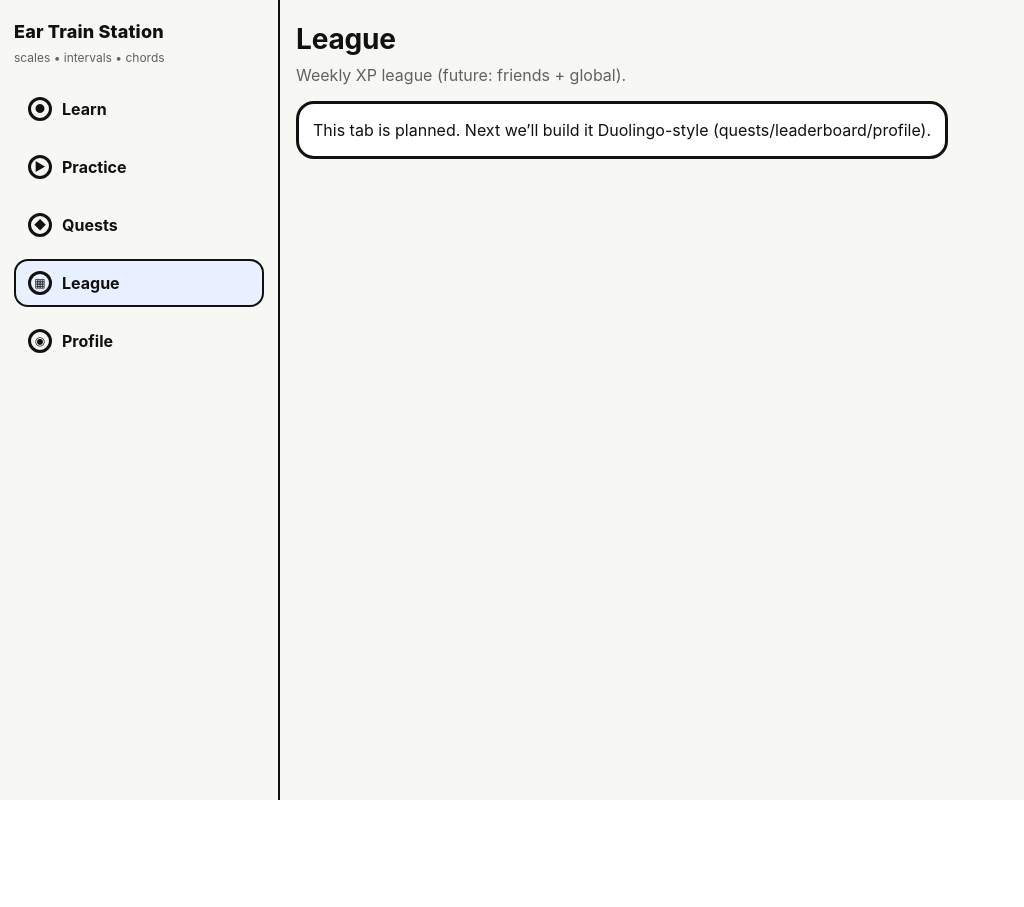
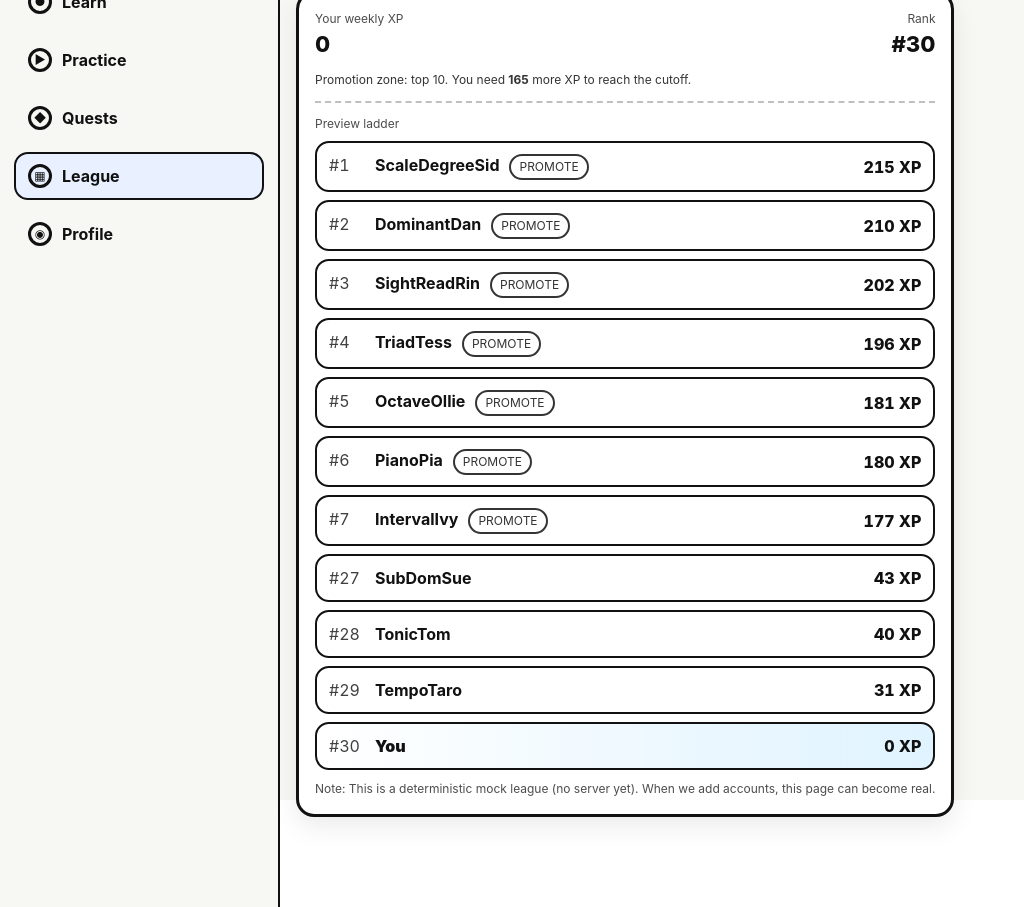
Before and after one commit to wpwcbc/ear-train-station, a React (Vite) app: page /leaderboard in a window 1280 px wide. Shown: the whole page, without its empty margins (0-1024 px from the left). Before the commit the page ends 800 px from the top, so only its background shows below. Built offline with nearby package versions, Linux system fonts and the light colour scheme.

Commit message:
Add Duolingo-style weekly league page

```diff
--- a/src/App.tsx
+++ b/src/App.tsx
@@ -5,7 +5,7 @@ import { LearnSectionsPage } from './pages/LearnSectionsPage';
 import { SectionDetailPage } from './pages/SectionDetailPage';
 import { SectionExamPage } from './pages/SectionExamPage';
 import { StationPage } from './pages/StationPage';
-import { PlaceholderPage } from './pages/PlaceholderPage';
+import { LeaguePage } from './pages/LeaguePage';
 import { PracticePage } from './pages/PracticePage';
 import { ReviewPage } from './pages/ReviewPage';
 import { QuestsPage } from './pages/QuestsPage';
@@ -34,7 +34,7 @@ function App() {
         <Route path="/practice" element={<PracticePage progress={progress} />} />
         <Route path="/review" element={<ReviewPage progress={progress} setProgress={setProgress} />} />
         <Route path="/quests" element={<QuestsPage progress={progress} />} />
-        <Route path="/leaderboard" element={<PlaceholderPage title="League" desc="Weekly XP league (future: friends + global)." />} />
+        <Route path="/leaderboard" element={<LeaguePage progress={progress} />} />
         <Route path="/profile" element={<ProfilePage progress={progress} setProgress={setProgress} />} />
 
         <Route path="*" element={<Navigate to="/learn" replace />} />
--- a/src/buildInfo.ts
+++ b/src/buildInfo.ts
@@ -1,6 +1,6 @@
 // AUTO-GENERATED by scripts/gen-build-info.mjs
 export const BUILD_INFO = {
-  commit: "32b80dc",
-  committedAt: "2026-02-05T13:05:11+08:00",
-  builtAt: "2026-02-05T05:27:32.903Z",
+  commit: "514d624",
+  committedAt: "2026-02-05T13:28:01+08:00",
+  builtAt: "2026-02-05T05:43:24.625Z",
 } as const;
--- /dev/null
+++ b/src/lib/league.ts
@@ -0,0 +1,136 @@
+import { mulberry32, shuffle } from './rng';
+
+export type LeagueState = {
+  version: 1;
+  /** Week identifier, e.g. 2026-W06 */
+  weekId: string;
+  /** Total XP snapshot at the start of this week. */
+  weekStartXp: number;
+};
+
+const KEY = 'ets_league_v1';
+
+function pad2(n: number) {
+  return String(n).padStart(2, '0');
+}
+
+/**
+ * ISO-ish week number using local time, Monday as week start.
+ * Good enough for a client-only “league”.
+ */
+export function currentWeekId(d = new Date()): string {
+  // Convert to date at midnight local.
+  const dt = new Date(d.getFullYear(), d.getMonth(), d.getDate());
+
+  // Monday = 0..Sunday = 6
+  const day = (dt.getDay() + 6) % 7;
+
+  // Thursday of this week decides the year (ISO rule-of-thumb).
+  dt.setDate(dt.getDate() - day + 3);
+  const weekYear = dt.getFullYear();
+
+  // First Thursday of the year.
+  const firstThu = new Date(weekYear, 0, 4);
+  const firstThuDay = (firstThu.getDay() + 6) % 7;
+  firstThu.setDate(firstThu.getDate() - firstThuDay + 3);
+
+  const week = 1 + Math.round((dt.getTime() - firstThu.getTime()) / 604_800_000);
+  return `${weekYear}-W${pad2(week)}`;
+}
+
+export function loadLeagueState(totalXp: number, now = new Date()): LeagueState {
+  const weekId = currentWeekId(now);
+  try {
+    const raw = localStorage.getItem(KEY);
+    if (raw) {
+      const parsed = JSON.parse(raw) as LeagueState;
+      if (parsed?.version === 1 && parsed.weekId === weekId && typeof parsed.weekStartXp === 'number') {
+        return parsed;
+      }
+    }
+  } catch {
+    // ignore
+  }
+
+  const fresh: LeagueState = { version: 1, weekId, weekStartXp: totalXp };
+  saveLeagueState(fresh);
+  return fresh;
+}
+
+export function saveLeagueState(s: LeagueState) {
+  localStorage.setItem(KEY, JSON.stringify(s));
+}
+
+export type LeagueRow = {
+  name: string;
+  weeklyXp: number;
+  isYou?: boolean;
+};
+
+function hashStringToSeed(s: string): number {
+  let h = 2166136261;
+  for (let i = 0; i < s.length; i++) {
+    h ^= s.charCodeAt(i);
+    h = Math.imul(h, 16777619);
+  }
+  return h >>> 0;
+}
+
+const BOT_NAMES = [
+  'ArpAndy',
+  'ScaleSally',
+  'ChordCora',
+  'IntervalIvy',
+  'TonicTom',
+  'DominantDan',
+  'SubDomSue',
+  'MetroMika',
+  'StaffStan',
+  'KeySigKai',
+  'TriadTess',
+  'SemitoneSam',
+  'WholeToneWill',
+  'FermataFaye',
+  'OctaveOllie',
+  'MediantMina',
+  'CadenceCal',
+  'DiminishedDee',
+  'MajorMae',
+  'MinorMoe',
+  'PianoPia',
+  'EarEli',
+  'TempoTaro',
+  'HarmonyHana',
+  'ScaleDegreeSid',
+  'SightReadRin',
+  'ChordChef',
+  'V7Vera',
+  'RhythmRex',
+];
+
+/**
+ * Client-only fake league table (Duolingo-style): gives a sense of rank + promotion zone.
+ * Deterministic per-week, so it feels consistent.
+ */
+export function makeLeagueTable(opts: { weekId: string; yourWeeklyXp: number; size?: number }): LeagueRow[] {
+  const size = Math.max(10, Math.min(50, opts.size ?? 30));
+  const seed = hashStringToSeed(opts.weekId);
+  const rng = mulberry32(seed);
+
+  // Create bots with a mildly-skewed distribution.
+  const names = shuffle(BOT_NAMES.slice(), rng).slice(0, size - 1);
+  const bots: LeagueRow[] = names.map((name, idx) => {
+    // Base target grows a bit with rank index.
+    const base = 8 + idx * 3;
+    // Skew: square to make a longer tail.
+    const skew = Math.pow(rng(), 0.55);
+    const weeklyXp = Math.round(base + skew * 140);
+    return { name, weeklyXp };
+  });
+
+  const rows: LeagueRow[] = [{ name: 'You', weeklyXp: Math.max(0, Math.round(opts.yourWeeklyXp)), isYou: true }, ...bots];
+  rows.sort((a, b) => b.weeklyXp - a.weeklyXp || (a.isYou ? -1 : 1));
+
+  // Ensure user isn't accidentally duplicated.
+  return rows.slice(0, size);
+}
--- /dev/null
+++ b/src/pages/LeaguePage.tsx
@@ -0,0 +1,123 @@
+import { useMemo } from 'react';
+import type { Progress } from '../lib/progress';
+import { loadLeagueState, makeLeagueTable } from '../lib/league';
+
+function clamp(n: number, min: number, max: number) {
+  return Math.max(min, Math.min(max, n));
+}
+
+export function LeaguePage({ progress }: { progress: Progress }) {
+  const league = useMemo(() => loadLeagueState(progress.xp, new Date()), [progress.xp]);
+
+  const weeklyXp = Math.max(0, progress.xp - league.weekStartXp);
+  const weekId = league.weekId;
+
+  const table = useMemo(() => makeLeagueTable({ weekId: weekId || 'week', yourWeeklyXp: weeklyXp, size: 30 }), [weekId, weeklyXp]);
+
+  const youIndex = table.findIndex((r) => r.isYou);
+  const youRank = youIndex >= 0 ? youIndex + 1 : null;
+
+  const PROMOTE_TOP = 10;
+  const youInPromote = youRank != null && youRank <= PROMOTE_TOP;
+
+  const youRow = table.find((r) => r.isYou);
+  const thresholdXp = useMemo(() => {
+    const cutoff = table[PROMOTE_TOP - 1];
+    return cutoff ? cutoff.weeklyXp : 0;
+  }, [table]);
+
+  const gapToPromote = Math.max(0, thresholdXp - (youRow?.weeklyXp ?? 0));
+
+  // Show a slice around the player (Duolingo-ish), but include top ranks.
+  const windowed = useMemo(() => {
+    const head = table.slice(0, 7);
+    if (youIndex < 0) return head;
+    const start = clamp(youIndex - 3, 0, Math.max(0, table.length - 1));
+    const tail = table.slice(start, start + 7);
+
+    // Merge, de-dupe by name.
+    const seen = new Set<string>();
+    const merged = [...head, ...tail].filter((r) => {
+      if (seen.has(r.name)) return false;
+      seen.add(r.name);
+      return true;
+    });
+
+    // Keep stable ordering by rank.
+    return merged
+      .map((r) => ({ r, idx: table.findIndex((x) => x.name === r.name) }))
+      .sort((a, b) => a.idx - b.idx)
+      .map((x) => x.r);
+  }, [table, youIndex]);
+
+  return (
+    <div className="page">
+      <h1 className="h1">League</h1>
+      <p className="sub">Weekly XP ladder (client-only for now). Week: <b>{weekId || '—'}</b></p>
+
+      <div className="card" style={{ marginTop: 12 }}>
+        <div style={{ display: 'flex', justifyContent: 'space-between', gap: 12, flexWrap: 'wrap', alignItems: 'baseline' }}>
+          <div>
+            <div style={{ fontSize: 12, opacity: 0.75 }}>Your weekly XP</div>
+            <div style={{ fontSize: 22, fontWeight: 850 }}>{weeklyXp}</div>
+          </div>
+          <div style={{ textAlign: 'right' }}>
+            <div style={{ fontSize: 12, opacity: 0.75 }}>Rank</div>
+            <div style={{ fontSize: 22, fontWeight: 850 }}>{youRank ? `#${youRank}` : '—'}</div>
+          </div>
+        </div>
+
+        <div style={{ marginTop: 10, fontSize: 12, opacity: 0.85 }}>
+          {youInPromote ? (
+            <span>
+              Promotion zone ✅ (top {PROMOTE_TOP}). Keep it up.
+            </span>
+          ) : (
+            <span>
+              Promotion zone: top {PROMOTE_TOP}. You need <b>{gapToPromote}</b> more XP to reach the cutoff.
+            </span>
+          )}
+        </div>
+
+        <div style={{ marginTop: 12, borderTop: '2px dashed rgba(0,0,0,0.25)', paddingTop: 12 }}>
+          <div style={{ fontSize: 12, opacity: 0.75, marginBottom: 8 }}>Preview ladder</div>
+          <div style={{ display: 'grid', gap: 8 }}>
+            {windowed.map((r) => {
+              const rank = table.findIndex((x) => x.name === r.name) + 1;
+              return (
+                <div
+                  key={r.name}
+                  style={{
+                    display: 'flex',
+                    justifyContent: 'space-between',
+                    alignItems: 'center',
+                    gap: 10,
+                    padding: '10px 12px',
+                    borderRadius: 14,
+                    border: '2px solid var(--ink)',
+                    background: r.isYou ? 'linear-gradient(90deg, #fff, rgba(141, 212, 255, 0.28))' : 'var(--card)',
+                  }}
+                >
+                  <div style={{ display: 'flex', gap: 10, alignItems: 'baseline' }}>
+                    <div style={{ width: 36, fontVariantNumeric: 'tabular-nums', opacity: 0.8 }}>#{rank}</div>
+                    <div style={{ fontWeight: r.isYou ? 900 : 700 }}>{r.name}</div>
+                    {rank <= PROMOTE_TOP ? (
+                      <span style={{ fontSize: 12, opacity: 0.85, border: '2px solid var(--ink)', borderRadius: 999, padding: '2px 8px', background: '#fff' }}>
+                        PROMOTE
+                      </span>
+                    ) : null}
+                  </div>
+                  <div style={{ fontVariantNumeric: 'tabular-nums', fontWeight: 850 }}>{r.weeklyXp} XP</div>
+                </div>
+              );
+            })}
+          </div>
+
+          <div style={{ marginTop: 10, fontSize: 12, opacity: 0.75 }}>
+            Note: This is a deterministic mock league (no server yet). When we add accounts, this page can become real.
+          </div>
+        </div>
+      </div>
+    </div>
+  );
+}
```
